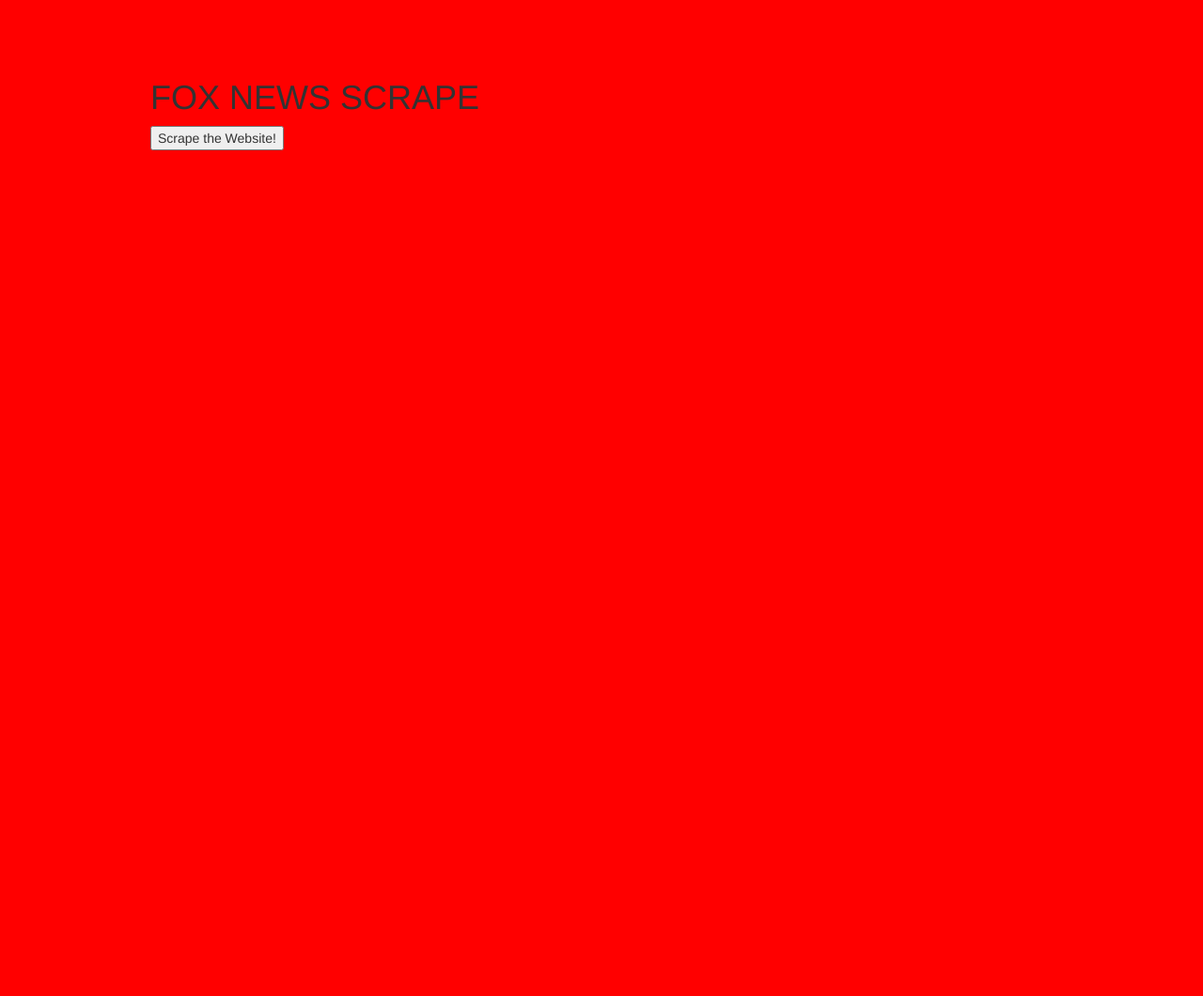
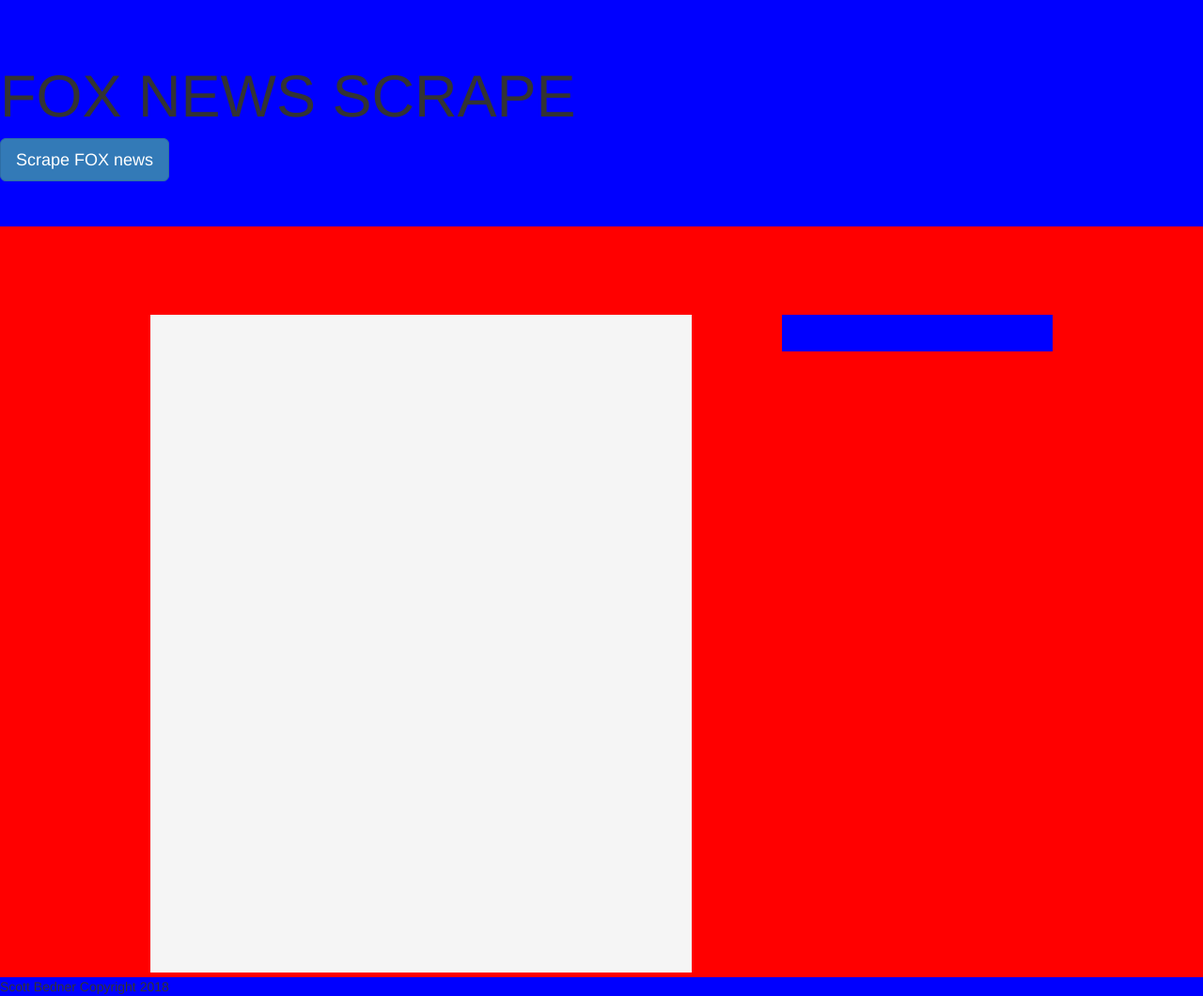
Before and after one commit to Sbedner/Newscraper, a website: page public/index.html in a window 1280 px wide. Shown: the whole page at 94% size. Before the commit the page ends 865 px from the top, so only its background shows below. Drawn offline with nearby package versions, Linux system fonts and the light colour scheme; no server answers.

Commit message:
css changes

```diff
--- a/public/app.js
+++ b/public/app.js
@@ -30,7 +30,7 @@
       // A textarea to add a new note body
       $("#notes").append("<textarea id='bodyinput' name='body'></textarea>");
       // A button to submit a new note, with the id of the article saved to it
-      $("#notes").append("<button data-id='" + data._id + "' id='savenote'>Save Note</button>");
+      $("#notes").append("<button data-id='" + data._id + "' id='savenote'>Save Comment</button>");
 
       // If there's a note in the article
       if (data.note) {
--- a/public/index.html
+++ b/public/index.html
@@ -12,17 +12,25 @@
 </head>
 
 <body>
+  <div class="jumbotron">
+    <h1 class="display-4">FOX NEWS SCRAPE</h1>
+
+    <a class="btn btn-primary btn-lg" id="search" href="#" role="button">Scrape FOX news</a>
+
+
+  </div>
   <div id="wrapper">
-    <h1>FOX NEWS SCRAPE</h1>
 
-    <div>
-      <button id="search">Scrape the Website!</button>
-    </div>
+
+
     <div id="articles"></div>
     <div id="notes"></div>
   </div>
   <script src="https://cdnjs.cloudflare.com/ajax/libs/jquery/3.2.1/jquery.min.js"></script>
   <script src="app.js"></script>
 </body>
+<footer>
+  Scott Bedner Copyright 2018
+</footer>
 
 </html>
--- a/public/style.css
+++ b/public/style.css
@@ -8,7 +8,7 @@
       #articles {
         display: inline-block;
         overflow: auto;
-        width: auto;
+        width: 60%;
         height: 700px;
         background-color: whitesmoke;
       }
@@ -32,3 +32,15 @@
       .link {
           color: blueviolet
       }
+      .jumbotron{
+        background-color:blue;
+      }
+
+      footer{
+        background-color: blue;
+        width: 100%;
+      }
+      #notes{
+        background-color: blue;
+        padding: 2%;
+      }
```
